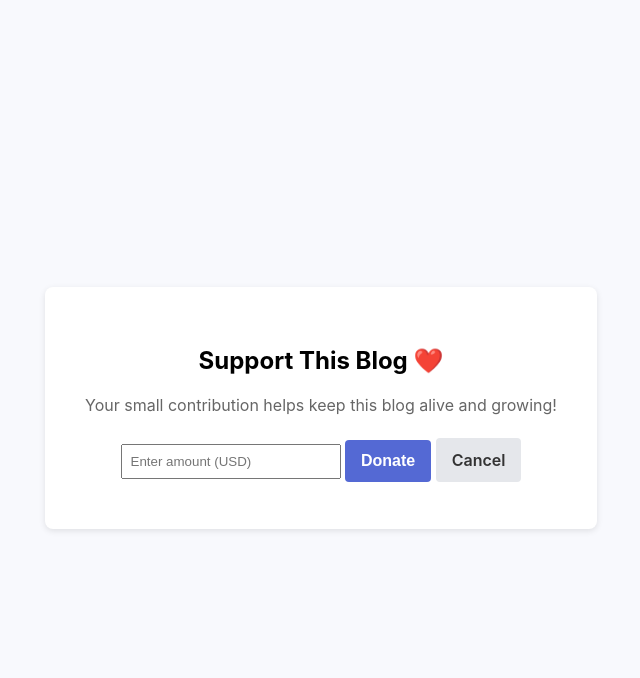
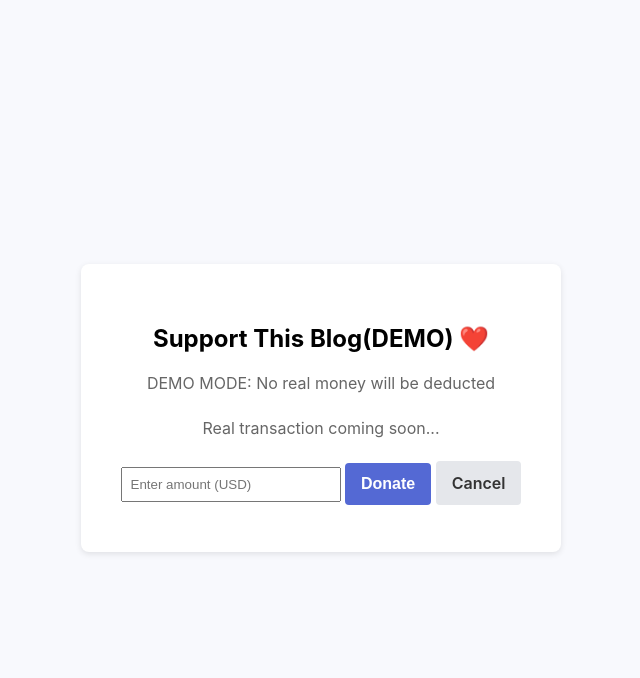
Before and after one commit to MIrfanGH/Django_Blog, a Django app: page /payments/ in a window 1280 px wide. Shown: the top 678 px of the page, without its empty margins (319-959 px from the left). Run offline with Django 5.2, Linux system fonts and the light colour scheme; parts of the project's set-up code (start-up, migrations or seed data) failed here and were passed over; some libraries are stand-ins or nearby versions.

Commit message:
Update checkout page styling for demo account

```diff
--- a/payments/templates/payments/checkout.html
+++ b/payments/templates/payments/checkout.html
@@ -46,8 +46,10 @@
 
   <body>
     <section class="donation-box">
-      <h2>Support This Blog ❤️</h2>
-      <p>Your small contribution helps keep this blog alive and growing!</p>
+      <h2>Support This Blog(DEMO) ❤️</h2>
+      <!-- <p>Your small contribution helps keep this blog alive and growing!</p> -->
+      <p>DEMO MODE: No real money will be deducted</p>
+      <p>Real transaction coming soon...</p>
       <input
       type="number"
       id="donation-amount"
--- a/payments/views.py
+++ b/payments/views.py
@@ -82,12 +82,21 @@ class CreateDonationCheckoutSession(View):
                         'currency': 'usd',
                         'unit_amount': amount,
                         'product_data': {
-                            'name': 'Donation to keep alive this Blog ❤️',
+                            'name': '❤️ Blog Donation (DEMO)',
+                            'description': '⚠️ TEST MODE: Use card 4242 4242 4242 4242 | A valid expiration date | Any 3 numbers as CVC |',
                         },
                     },
                     'quantity': 1,
                 }],
                 mode='payment',  # One-time payment (not subscription)
+
+                # ADD THIS: Shows above the Pay button
+                custom_text={
+                    'submit': {
+                        'message': '⚠️ This is a test payment - no real charges will be made'
+                    }
+                },
+
                 metadata={
 
                     "donation_id":donation.id,
@@ -96,6 +105,7 @@ class CreateDonationCheckoutSession(View):
                 # Redirect URLs after payment
                 success_url = request.build_absolute_uri('/payments/success/'),
                 cancel_url = request.build_absolute_uri('/payments/cancel/')
+
             )
             logger.info(f"Created Stripe checkout session: session_id={session.id}, donation_id={donation.id}")
 
```
